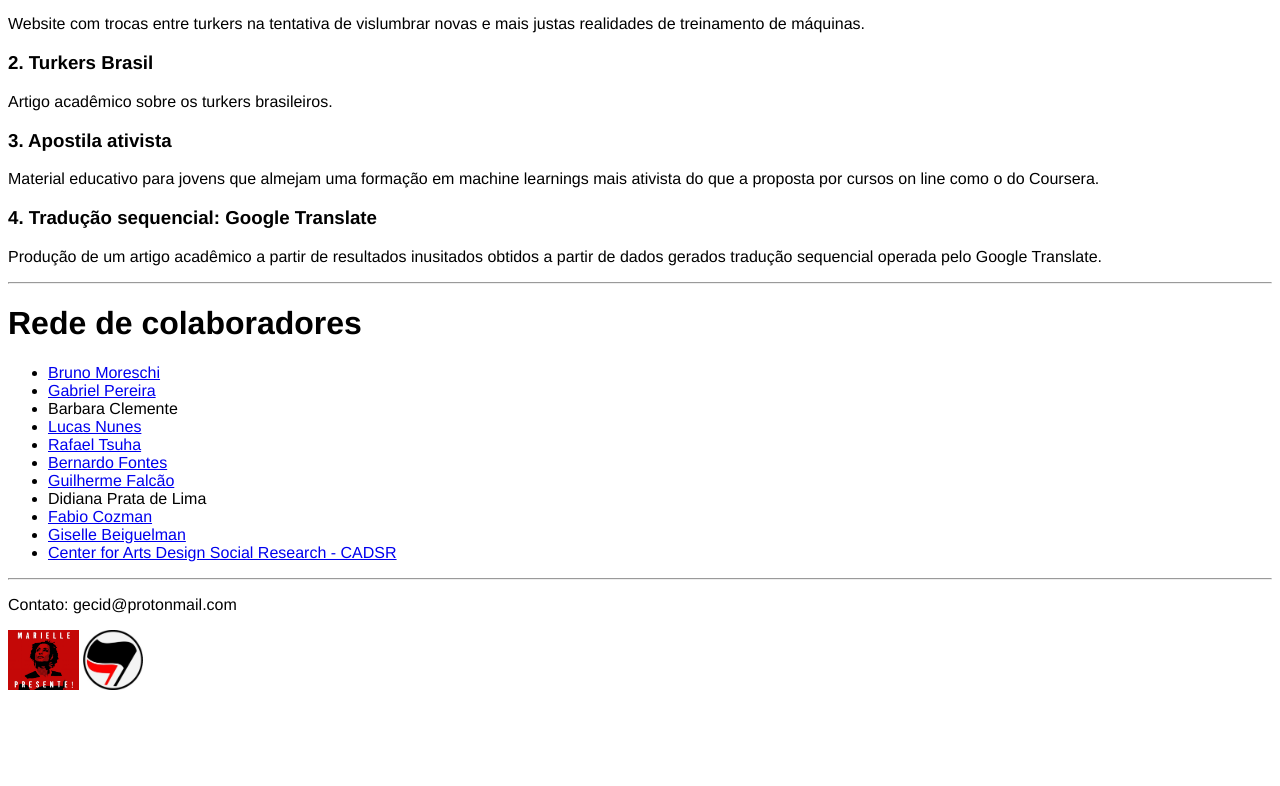
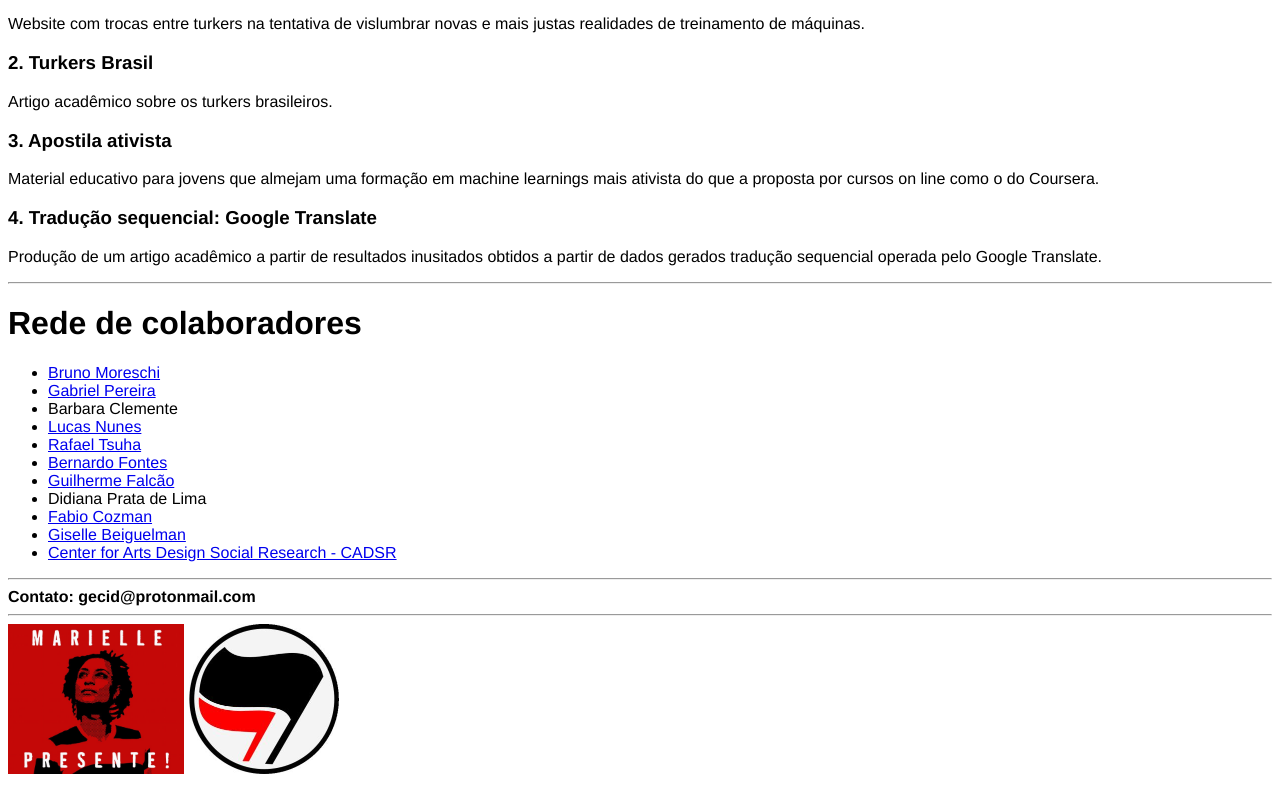
Before and after one commit to gecid-aia/gecid-aia.github.io, a plain HTML site: page index.html in a window 1280 px wide. Shown: the part 946-1732 px from the top of the page. Before the commit the page ends 1648 px from the top, so only its background shows below. Drawn offline with nearby package versions, Linux system fonts and the light colour scheme.

Commit message:
atualização tamanho imagens

```diff
--- a/index.html
+++ b/index.html
@@ -49,15 +49,16 @@
 	</div>
 	<hr>
 	<div>
-	<p>Contato: gecid@protonmail.com</p>
+	<b>Contato: gecid@protonmail.com</b>
 	</div>
+	<hr>
 	<div id="banner">
 	    <div class="inline-block">
-	        <img src ="src/images/marielle.jpeg" height=60>
+	        <img src ="src/images/marielle.jpeg" height=150>
 	    </div>
 
 	    <div class="inline-block">
-	        <img src ="src/images/antifa.jpeg" height=60>
+	        <img src ="src/images/antifa.jpeg" height=150>
 	    </div>
 	</div>
 </body>
```
